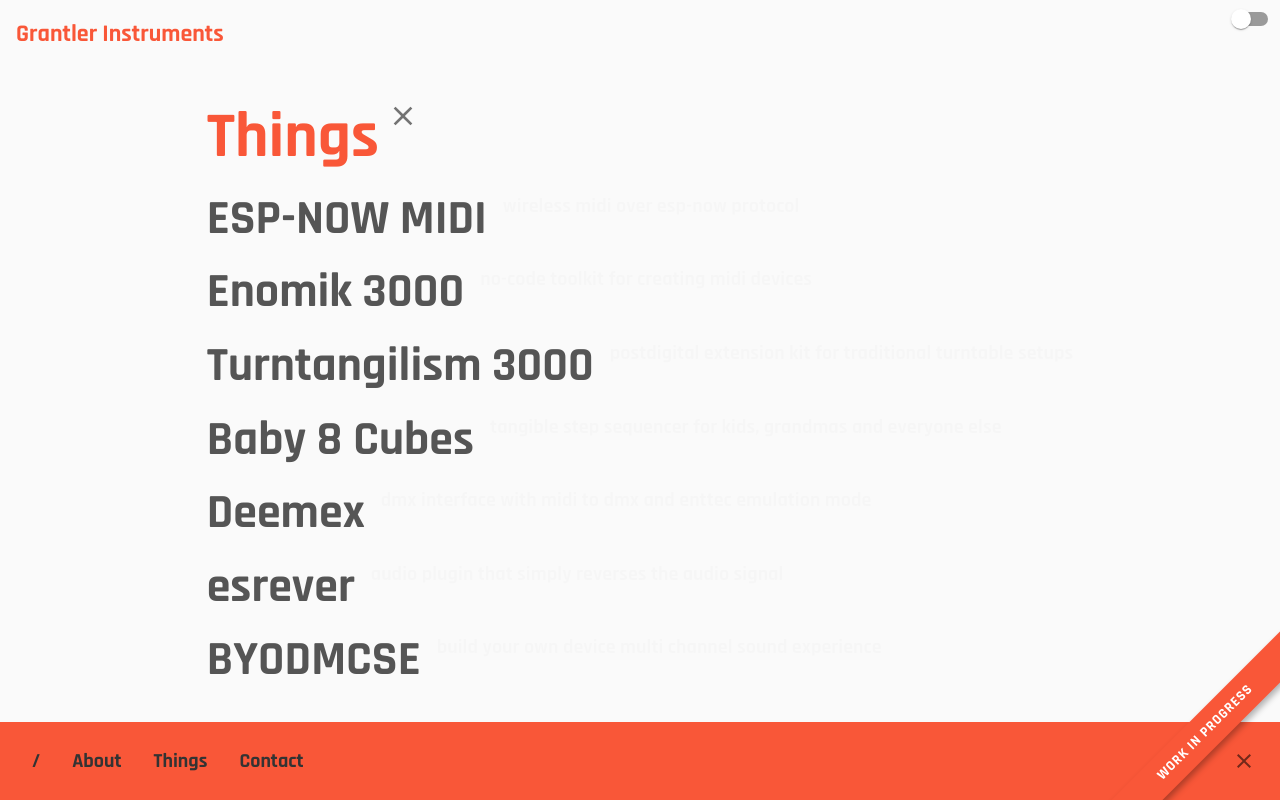
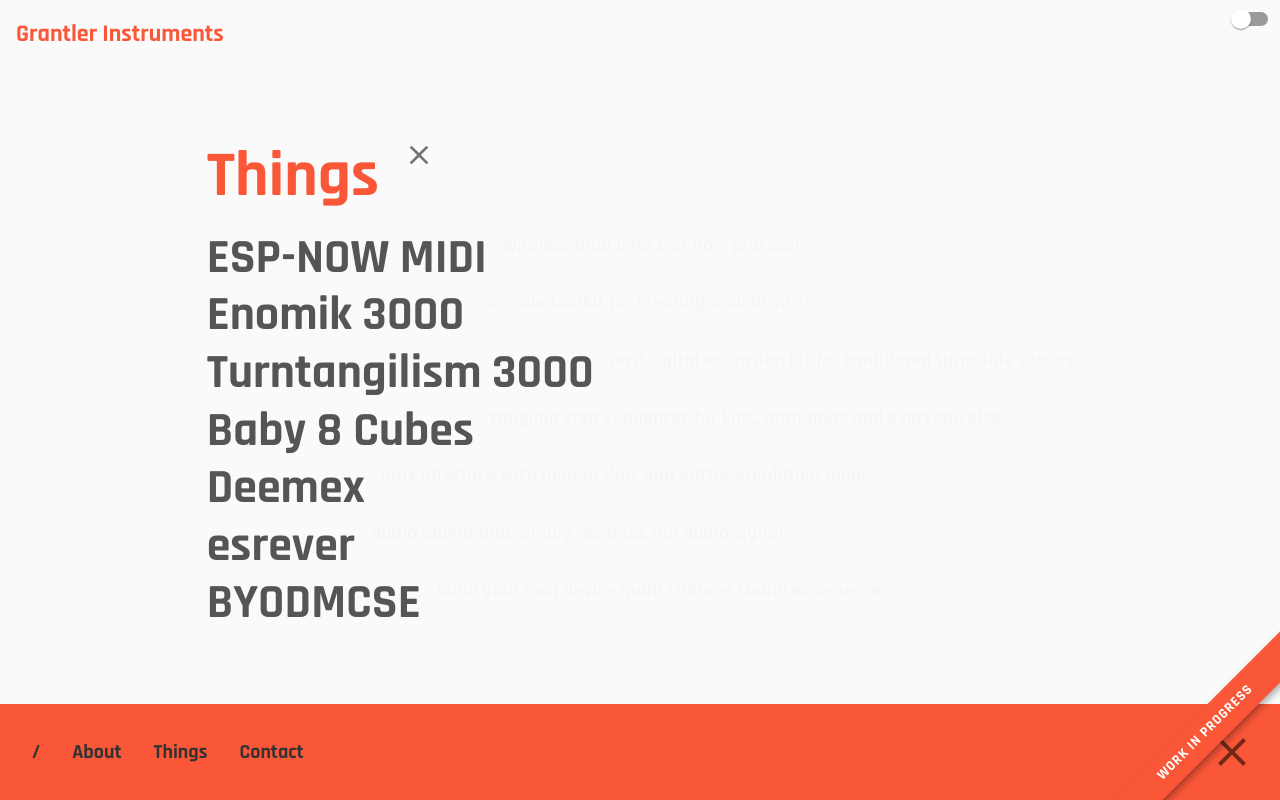
Before and after one commit to grantler-instruments/website, a React (Vite) app: page /#/things in a window 1280 px wide. Both pictures are taken after a click on the button 640 px from the left and 764 px from the top of the page. Built offline with nearby package versions, Linux system fonts and the light colour scheme; what @elemaudio/web-renderer would draw is missing.

Commit message:
added some assets, some minor styling fixes

```diff
--- a/index.html
+++ b/index.html
@@ -2,7 +2,7 @@
 <html lang="en">
   <head>
     <meta charset="UTF-8" />
-    <link rel="icon" type="image/svg+xml" href="/vite.svg" />
+    <link rel="icon" type="image/svg+xml" href="/logo_v1.svg" />
     <meta name="viewport" content="width=device-width, initial-scale=1.0" />
     <title>Grantler Instruments</title>
   </head>
--- a/src/App.tsx
+++ b/src/App.tsx
@@ -29,6 +29,7 @@ function App() {
           <Header />
           <Box
             flex={1}
+            width={"100%"}
             maxWidth={"lg"}
             mx={"auto"}
             display={"flex"}
@@ -36,6 +37,7 @@ function App() {
             gap={4}
             alignItems={"center"}
             justifyContent={"center"}
+            minWidth={0}
           >
             <Routes>
               <Route path="/" element={<Home />} />
--- a/src/Footer.tsx
+++ b/src/Footer.tsx
@@ -1,10 +1,12 @@
-import { Box, IconButton, List, ListItemButton } from "@mui/material";
-import MenuIcon from "@mui/icons-material/Menu";
+import { useRef, useEffect, useCallback } from "react";
+import { Box, IconButton, List, ListItemButton, useTheme } from "@mui/material";
+import Apps from "@mui/icons-material/Apps";
 import { useAppStore } from "./stores/app";
 import { Close } from "@mui/icons-material";
 import { NavLink } from "react-router";
 
 const Footer = () => {
+  const theme = useTheme();
   const menuItems = [
     { label: "/", link: "/" },
     { label: "About", link: "/about" },
@@ -13,17 +15,106 @@ const Footer = () => {
   ];
   const setMenuOpen = useAppStore((state) => state.setMenuOpen);
   const menuOpen = useAppStore((state) => state.menuOpen);
+  const menuRef = useRef<HTMLDivElement>(null);
+  const listRef = useRef<HTMLUListElement>(null);
+
+  const getMenuLinks = useCallback(() => {
+    return Array.from(listRef.current?.querySelectorAll<HTMLAnchorElement>("a[href]") ?? []);
+  }, []);
+
+  useEffect(() => {
+    if (menuOpen) {
+      const links = getMenuLinks();
+      if (links.length) links[0].focus();
+      else menuRef.current?.focus();
+    }
+  }, [menuOpen, getMenuLinks]);
+
+  const handleMenuKeyDown = (e: React.KeyboardEvent) => {
+    if (!menuOpen) return;
+    const links = getMenuLinks();
+    if (links.length === 0) return;
+    const currentIndex = links.indexOf(document.activeElement as HTMLAnchorElement);
+    if (e.key === "Escape") {
+      e.preventDefault();
+      setMenuOpen(false);
+      return;
+    }
+    if (e.key === "ArrowDown" || e.key === "ArrowRight") {
+      e.preventDefault();
+      const next = currentIndex < 0 ? 0 : Math.min(currentIndex + 1, links.length - 1);
+      links[next].focus();
+      return;
+    }
+    if (e.key === "ArrowUp" || e.key === "ArrowLeft") {
+      e.preventDefault();
+      const prev = currentIndex <= 0 ? links.length - 1 : currentIndex - 1;
+      links[prev].focus();
+      return;
+    }
+    if (e.key === "Home") {
+      e.preventDefault();
+      links[0].focus();
+      return;
+    }
+    if (e.key === "End") {
+      e.preventDefault();
+      links[links.length - 1].focus();
+      return;
+    }
+  };
+
   return (
     <Box
+      ref={menuRef}
+      tabIndex={menuOpen ? -1 : undefined}
+      onKeyDown={handleMenuKeyDown}
+      onBlur={(e) => {
+        if (!menuOpen) return;
+        const next = e.relatedTarget as Node | null;
+        if (next && menuRef.current?.contains(next)) return;
+        setMenuOpen(false);
+      }}
       p={2}
       alignContent={"center"}
       textAlign={menuOpen ? "left" : "center"}
       sx={{ backgroundColor: menuOpen ? "primary.main" : "transparent" }}
     >
       {menuOpen && (
-        <Box display={"flex"}>
-          <Box flex={1} display={"flex"} flexDirection={"row"} gap={4}>
-            <List sx={{ display: "flex", flexDirection: "row", p: 0 }}>
+        <Box
+          display={"flex"}
+          sx={{
+            flexDirection: "row",
+            alignItems: "center",
+            [theme.breakpoints.only("xs")]: {
+              flexDirection: "column",
+              alignItems: "stretch",
+            },
+          }}
+        >
+          <Box
+            flex={1}
+            display={"flex"}
+            sx={{
+              flexDirection: "row",
+              gap: 4,
+              [theme.breakpoints.only("xs")]: {
+                flexDirection: "column",
+                gap: 0,
+              },
+            }}
+          >
+            <List
+              ref={listRef}
+              sx={{
+                display: "flex",
+                flexDirection: "row",
+                p: 0,
+                [theme.breakpoints.only("xs")]: {
+                  flexDirection: "column",
+                },
+              }}
+            >
               {menuItems.map((item) => (
                 <ListItemButton
                   key={item.label}
@@ -36,15 +127,24 @@ const Footer = () => {
               ))}
             </List>
           </Box>
-          <IconButton onClick={() => setMenuOpen(!menuOpen)}>
+          <IconButton
+            onClick={() => setMenuOpen(!menuOpen)}
+            sx={{
+              "& .MuiSvgIcon-root": { fontSize: 48 },
+              alignSelf: "center",
+              [theme.breakpoints.only("xs")]: {
+                alignSelf: "flex-end",
+              },
+            }}
+          >
             <Close />
           </IconButton>
         </Box>
       )}
       {!menuOpen && (
         <Box>
-          <IconButton onClick={() => setMenuOpen(!menuOpen)} color="primary">
-            <MenuIcon />
+          <IconButton onClick={() => setMenuOpen(!menuOpen)} color="primary" sx={{ "& .MuiSvgIcon-root": { fontSize: 48 } }}>
+            <Apps />
           </IconButton>
         </Box>
       )}
--- a/src/components/About.tsx
+++ b/src/components/About.tsx
@@ -1,10 +1,23 @@
+import { Box, Typography } from "@mui/material";
 import Page from "./Page";
 
 const About = () => {
-    return (
-        <Page title="About">
-            TODO
-        </Page>
-    );
-}
+  return (
+    <Page title="About">
+      <Box maxWidth={560} sx={{ "& > * + *": { mt: 2 } }}>
+        <Typography variant="body1" component="p">
+          Grantler Instruments is an independent instrument-building practice.
+          Run and directed by Thomas Geissl, a post-digital lutherie graduate,
+          it develops instruments, custom tools, and performance systems for new
+          forms of music.
+        </Typography>
+        <Typography variant="body1" component="p">
+          Some instruments are close to release, while others remain
+          exploratory. Grantler Instruments is an evolving practice, with no
+          fixed scale or format.
+        </Typography>
+      </Box>
+    </Page>
+  );
+};
 export default About;
--- a/src/components/BackButton.tsx
+++ b/src/components/BackButton.tsx
@@ -18,8 +18,8 @@ const BackButton = () => {
   };
 
   return (
-    <Box position={"relative"}>
-      <IconButton onClick={handleClose} sx={{ position: "absolute", right: -32, top: -8 }}>
+    <Box position={"relative"} flexShrink={0} width={48} height={48}>
+      <IconButton onClick={handleClose} sx={{ position: "absolute", right: 0, top: -8 }}>
         <Close sx={{ fontSize: "32px" }} />
       </IconButton>
     </Box>
--- a/src/components/Thing.tsx
+++ b/src/components/Thing.tsx
@@ -43,15 +43,24 @@ const Thing = () => {
     <Box
       display="flex"
       flexDirection={"column"}
-      gap={2}
       maxHeight={"75dvh"}
-      overflow={"auto"}
+      width={"100%"}
+      minWidth={0}
+      p={2}
     >
-      <Box display={"flex"} gap={2}>
-        <Typography variant="h2">{title}</Typography>
-        <BackButton></BackButton>
+      <Box
+        display={"flex"}
+        gap={2}
+        minWidth={0}
+        alignItems="flex-start"
+        flexShrink={0}
+      >
+        <Typography variant="h2" sx={{ minWidth: 0, flex: 1, overflowWrap: "break-word" }}>
+          {title}
+        </Typography>
+        <BackButton />
       </Box>
-      <Box>
+      <Box sx={{ flex: 1, minHeight: 0, overflow: "auto", mt: 2 }}>
         {id === "esp-now-midi" && <EspNowMidi />}
         {id === "enomik" && <Enomik />}
         {id === "turntangilism" && <Turntangilism />}
--- a/src/components/Things.tsx
+++ b/src/components/Things.tsx
@@ -1,7 +1,7 @@
 import { Box, Typography } from "@mui/material";
 import { useNavigate } from "react-router";
 import Page from "./Page";
-import { useState } from "react";
+import { useState, useRef, useCallback } from "react";
 
 const Things = () => {
   const navigate = useNavigate();
@@ -45,33 +45,81 @@ const Things = () => {
   ];
 
   const [hoveredThing, setHoveredThing] = useState<string | null>(null);
+  const [focusedIndex, setFocusedIndex] = useState(-1);
+  const itemRefs = useRef<(HTMLElement | null)[]>([]);
+
+  const goTo = useCallback(
+    (index: number) => {
+      const i = (index + things.length) % things.length;
+      setFocusedIndex(i);
+      itemRefs.current[i]?.focus();
+    },
+    [things.length]
+  );
+
+  const handleKeyDown = useCallback(
+    (e: React.KeyboardEvent, index: number) => {
+      if (e.key === "ArrowDown" || e.key === "ArrowRight") {
+        e.preventDefault();
+        goTo(index + 1);
+        return;
+      }
+      if (e.key === "ArrowUp" || e.key === "ArrowLeft") {
+        e.preventDefault();
+        goTo(index - 1);
+        return;
+      }
+      if (e.key === "Home") {
+        e.preventDefault();
+        goTo(0);
+        return;
+      }
+      if (e.key === "End") {
+        e.preventDefault();
+        goTo(things.length - 1);
+        return;
+      }
+      if (e.key === "Enter" || e.key === " ") {
+        e.preventDefault();
+        navigate(things[index].destination);
+      }
+    },
+    [goTo, navigate, things]
+  );
+
   return (
     <Page title="Things">
-      {things.map(({ name, destination, description }) => (
+      <Box component="ul" role="list" sx={{ listStyle: "none", p: 0, m: 0 }}>
+        {things.map(({ name, destination, description }, index) => (
           <Box
+            ref={(el) => {
+              itemRefs.current[index] = el as HTMLElement | null;
+            }}
+            component="li"
+            role="button"
+            tabIndex={focusedIndex === index || (focusedIndex === -1 && index === 0) ? 0 : -1}
             display="flex"
             gap={2}
             key={name}
-          sx={{ cursor: "pointer" }}
+            sx={{ cursor: "pointer", outline: "none" }}
             onClick={() => navigate(destination)}
-          onMouseEnter={() => {
-            setHoveredThing(name);
-          }}
-          onMouseLeave={() => {
-            setHoveredThing(null);
-          }}
+            onKeyDown={(e) => handleKeyDown(e, index)}
+            onFocus={() => setFocusedIndex(index)}
+            onMouseEnter={() => setHoveredThing(name)}
+            onMouseLeave={() => setHoveredThing(null)}
           >
-          <Typography variant="h2" color={hoveredThing === name ? "primary" : "textSecondary"}>
+            <Typography variant="h2" color={hoveredThing === name || focusedIndex === index ? "primary" : "textSecondary"}>
               {name}
             </Typography>
             <Typography
               variant="body1"
-            sx={{ opacity: hoveredThing === name ? 1 : 0.01 }}
+              sx={{ opacity: hoveredThing === name || focusedIndex === index ? 1 : 0.01 }}
             >
               {description}
             </Typography>
           </Box>
         ))}
+      </Box>
     </Page>
   );
 };
--- a/src/components/things/Enomik.tsx
+++ b/src/components/things/Enomik.tsx
@@ -1,9 +1,15 @@
-
 import { Box, Button, List, ListItem } from "@mui/material";
+import enomikDongleClient from "../../assets/things/enomik/enomik_dongle_client.jpg";
 
 const Enomik = () => {
   return (
     <Box>
+      <Box
+        component="img"
+        src={enomikDongleClient}
+        alt="Enomik 3000 dongle and client boards"
+        sx={{ maxWidth: "100%", height: "auto", display: "block", mb: 2 }}
+      />
       <p>
         Enomik 3000 (ESP-NOW MIDI Kit) is a no-code toolkit for creating custom MIDI devices.
         It leverages the ESP-NOW protocol to enable wireless MIDI communication between devices, eliminating the need for traditional cables.
```
Also changed, not shown: 1 other file (tests, documents, lock files or other folders). Lines whose indentation alone changed are shown as unchanged.
